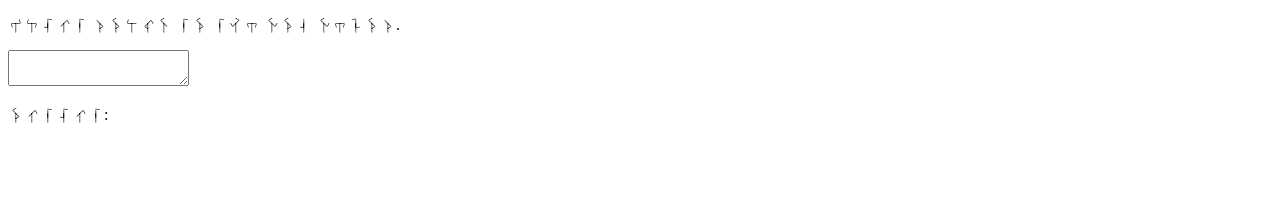
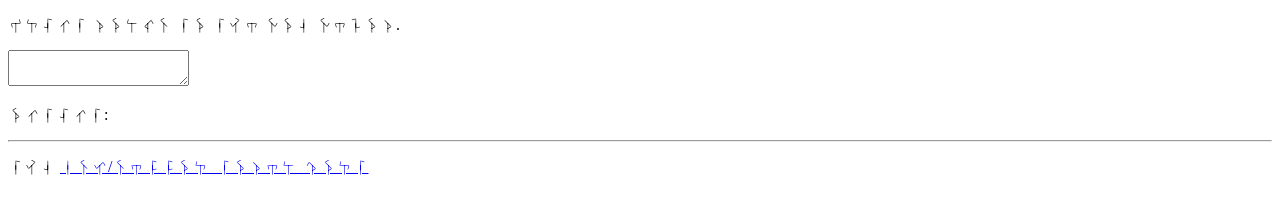
Before and after one commit to yamasy1549/seccon_tower, a plain HTML site: page index.html in a window 1280 px wide. Drawn offline with Linux system fonts and the light colour scheme.

Commit message:
Add a thx link

```diff
--- a/index.html
+++ b/index.html
@@ -23,6 +23,10 @@
     <textarea id='input' onInput='convert(this)'></textarea>
     <p>OUTPUT:</p>
     <p id='output'></p>
+    <hr>
+    <p>
+      THX <a href="https://github.com/9SQ/SECCON_TOWER_FONT">9SQ/SECCON_TOWER_FONT</a>
+    </p>
   </body>
 
   <script>
```
